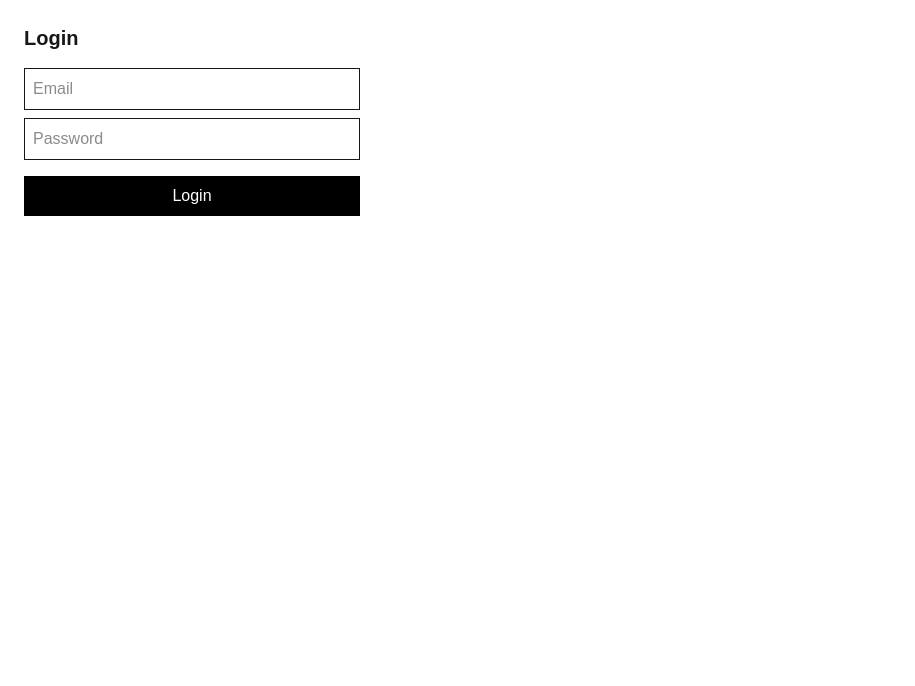
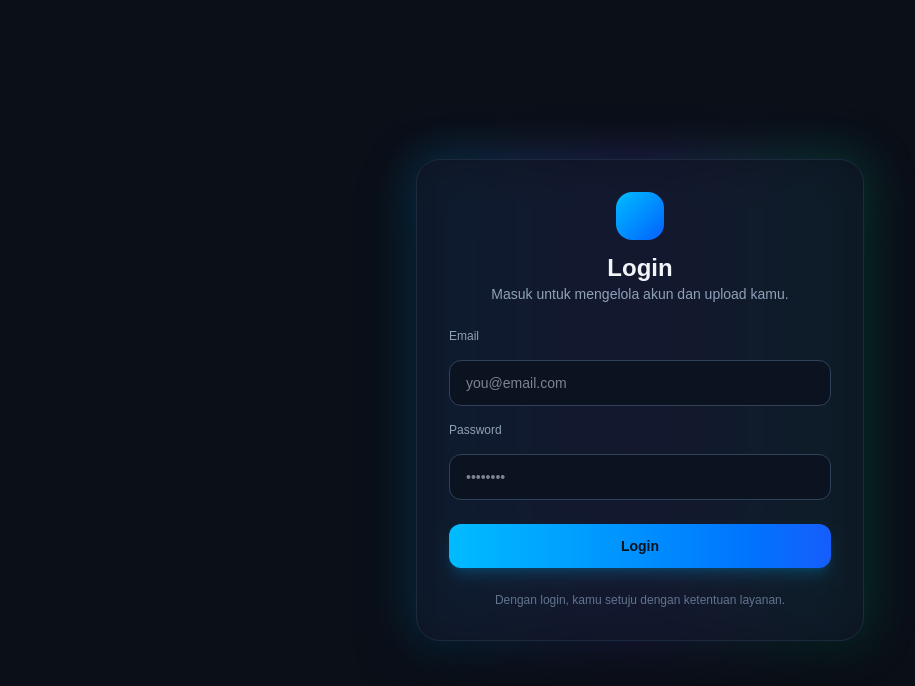
Before and after one commit to MochSetiawan/automation, a Next.js app: page /login in a window 1280 px wide. Shown: the top 686 px of the page, without its empty margins (0-915 px from the left). Built offline with nearby package versions, Linux system fonts and the light colour scheme.

Commit message:
Revamp login UI and add contact admin button on expired notice

```diff
--- a/src/app/login/page.tsx
+++ b/src/app/login/page.tsx
@@ -1,6 +1,6 @@
 "use client";
 
-import { useEffect, useState } from "react";
+import { useEffect, useMemo, useState } from "react";
 import { createClient } from "@/lib/supabase/browser";
 import { useRouter, useSearchParams } from "next/navigation";
 
@@ -14,17 +14,21 @@ export default function LoginPage() {
   const [email, setEmail] = useState("");
   const [password, setPassword] = useState("");
   const [msg, setMsg] = useState("");
+  const [loading, setLoading] = useState(false);
   const router = useRouter();
   const searchParams = useSearchParams();
+
+  const expiredMessage = useMemo(() => EXPIRED_MESSAGES[0], []);
 
   useEffect(() => {
     const expired = searchParams?.get("expired");
     if (expired === "1") {
-      setMsg(EXPIRED_MESSAGES[0]);
+      setMsg(expiredMessage);
     }
-  }, [searchParams]);
+  }, [searchParams, expiredMessage]);
 
   const signIn = async () => {
+    setLoading(true);
     const supabase = createClient();
     const { error } = await supabase.auth.signInWithPassword({
       email,
@@ -32,35 +36,72 @@ export default function LoginPage() {
     });
     if (error) setMsg(error.message);
     else router.push("/");
+    setLoading(false);
   };
 
   return (
-    <div className="p-6 max-w-sm">
-      <h1 className="text-xl font-bold">Login</h1>
+    <div className="min-h-screen bg-[#0b0f18] text-slate-100 flex items-center justify-center p-6">
+      <div className="relative w-full max-w-md">
+        <div className="absolute -inset-0.5 rounded-3xl bg-gradient-to-r from-sky-500/30 via-indigo-500/30 to-emerald-500/30 blur-xl" />
+        <div className="relative rounded-3xl border border-slate-800 bg-[#0f1524]/80 p-8 shadow-[0_20px_60px_rgba(0,0,0,0.45)] backdrop-blur">
+          <div className="mb-6 text-center">
+            <div className="mx-auto mb-3 h-12 w-12 rounded-2xl bg-gradient-to-br from-sky-400 to-blue-600" />
+            <h1 className="text-2xl font-bold">Login</h1>
+            <p className="text-sm text-slate-400">
+              Masuk untuk mengelola akun dan upload kamu.
+            </p>
+          </div>
+
           {msg ? (
-        <div className="mt-3 rounded border border-amber-400/40 bg-amber-500/10 px-3 py-2 text-sm text-amber-200">
-          <div className="font-semibold">Info Langganan</div>
-          <div className="mt-1 text-xs text-amber-100">{msg}</div>
-          <div className="mt-2 text-[11px] text-amber-200/80">
-            Jika butuh bantuan, hubungi admin untuk perpanjang paket.
+            <div className="mb-5 rounded-2xl border border-amber-400/40 bg-amber-500/10 px-4 py-3 text-sm text-amber-100">
+              <div className="font-semibold text-amber-200">Info Langganan</div>
+              <div className="mt-1 text-xs text-amber-100/90">{msg}</div>
+              <div className="mt-2 flex flex-wrap items-center gap-3 text-[11px] text-amber-200/80">
+                <span>Butuh bantuan? Hubungi admin untuk perpanjang.</span>
+                <button
+                  type="button"
+                  className="rounded-full border border-amber-300/40 px-3 py-1 text-[11px] font-semibold text-amber-200 transition hover:border-amber-200 hover:bg-amber-400/10"
+                >
+                  Hubungi admin
+                </button>
               </div>
             </div>
           ) : null}
+
+          <div className="space-y-4">
+            <label className="block text-xs text-slate-400">Email</label>
+            <div className="relative">
               <input
-        className="mt-4 w-full border p-2"
-        placeholder="Email"
+                className="w-full rounded-xl border border-slate-700 bg-[#0b1220] px-4 py-3 text-sm text-slate-100 outline-none transition focus:border-sky-500 focus:ring-2 focus:ring-sky-500/20"
+                placeholder="you@email.com"
                 onChange={(e) => setEmail(e.target.value)}
               />
+            </div>
+
+            <label className="block text-xs text-slate-400">Password</label>
+            <div className="relative">
               <input
-        className="mt-2 w-full border p-2"
-        placeholder="Password"
+                className="w-full rounded-xl border border-slate-700 bg-[#0b1220] px-4 py-3 text-sm text-slate-100 outline-none transition focus:border-sky-500 focus:ring-2 focus:ring-sky-500/20"
+                placeholder="••••••••"
                 type="password"
                 onChange={(e) => setPassword(e.target.value)}
               />
-      <button className="mt-4 w-full bg-black text-white p-2" onClick={signIn}>
-        Login
+            </div>
+          </div>
+
+          <button
+            className="mt-6 w-full rounded-xl bg-gradient-to-r from-sky-400 to-blue-600 px-4 py-3 text-sm font-semibold text-[#06121c] shadow-lg shadow-sky-500/20 transition hover:-translate-y-0.5 hover:shadow-sky-500/40 disabled:cursor-not-allowed disabled:opacity-70"
+            onClick={signIn}
+            disabled={loading}
+          >
+            {loading ? "Logging in..." : "Login"}
           </button>
-      <div className="mt-2 text-sm text-red-500"></div>
+
+          <div className="mt-6 text-center text-xs text-slate-500">
+            Dengan login, kamu setuju dengan ketentuan layanan.
+          </div>
+        </div>
+      </div>
     </div>
   );
 }
```
Lines whose indentation alone changed are shown as unchanged.
